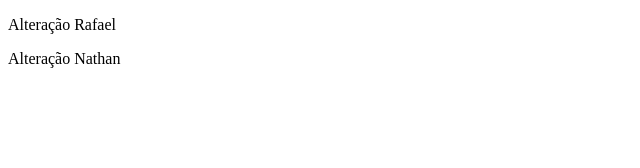
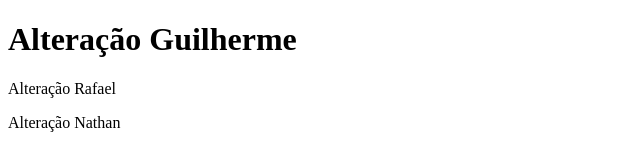
Before and after one commit to guilhermeoliveira17/Trabalho-Engenharia-de-software, a plain HTML site: page index.html in a window 1280 px wide. Shown: the whole page, without its empty margins (0-640 px from the left). Drawn offline with Linux system fonts and the light colour scheme.

Commit message:
Alteração Guilherme

```diff
--- a/index.html
+++ b/index.html
@@ -7,6 +7,7 @@
     <title>Document</title>
   </head>
   <body>
+    <h1>Alteração Guilherme</h1>
     <p>Alteração Rafael</p>
     <p>Alteração Nathan</p>
   </body>
```
